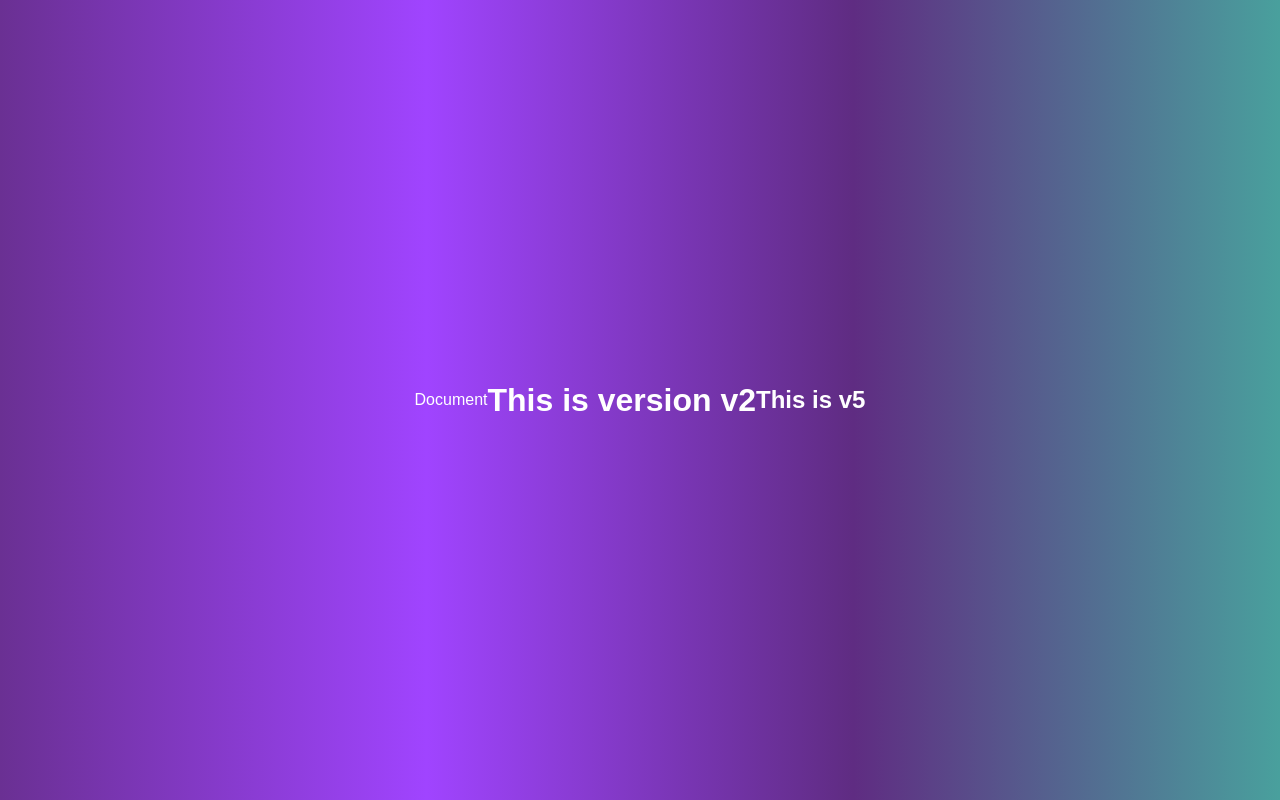
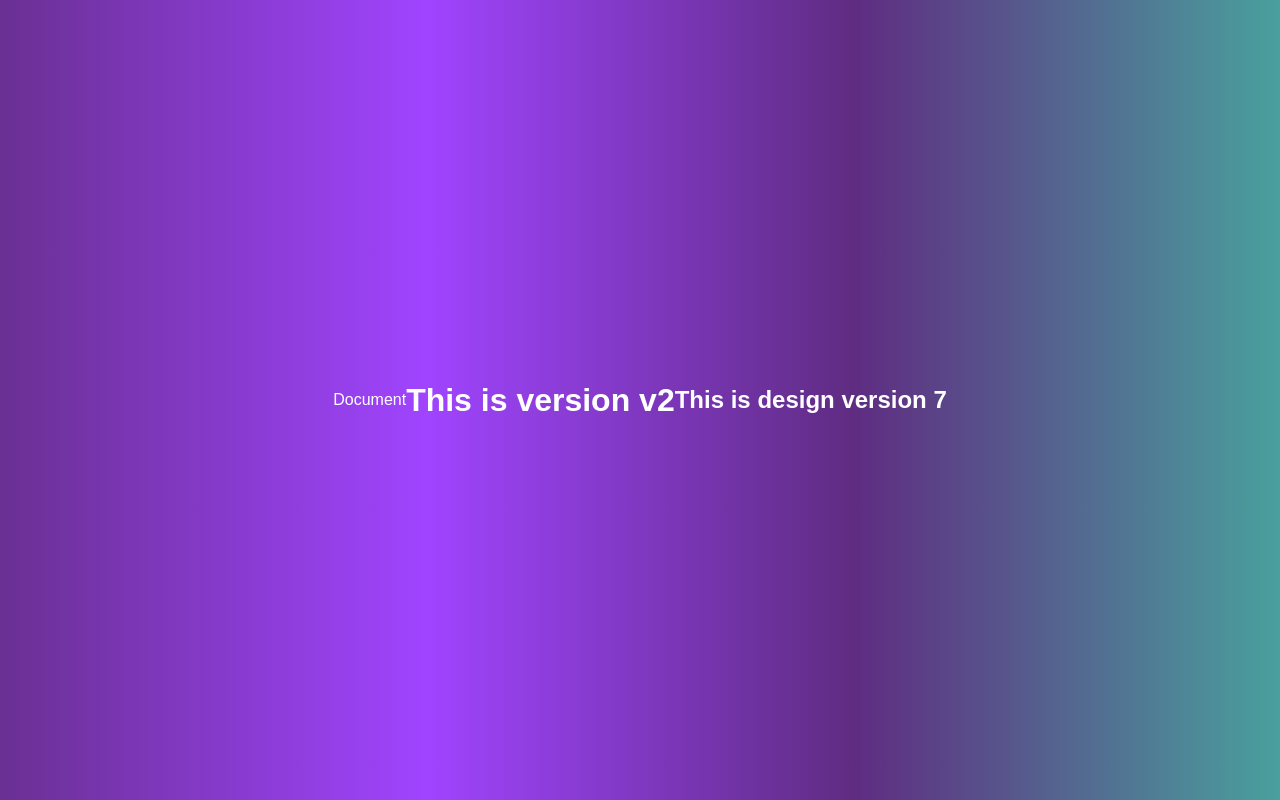
Before and after one commit to vipuljava21/myrepo, a plain HTML site: page index.html in a window 1280 px wide. Drawn offline with Linux system fonts and the light colour scheme.

Commit message:
change H2

```diff
--- a/index.html
+++ b/index.html
@@ -8,7 +8,7 @@
 </head>
 <body>
     <h1>This is version v2 </h1>
-    <h2> This is v5</h2>
+    <h2> This is design version 7 </h2>
 
 </body>
 </html>
```
